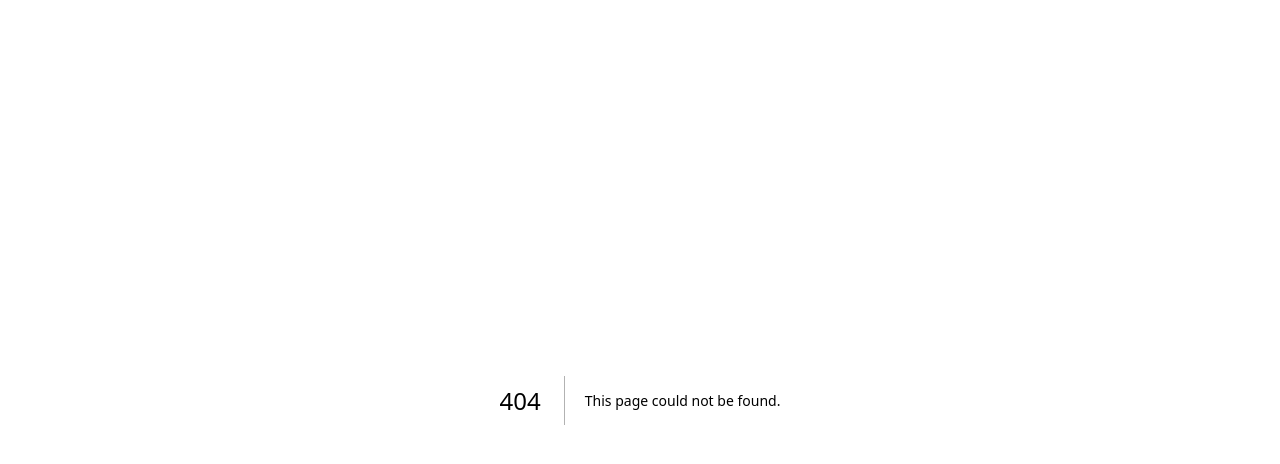
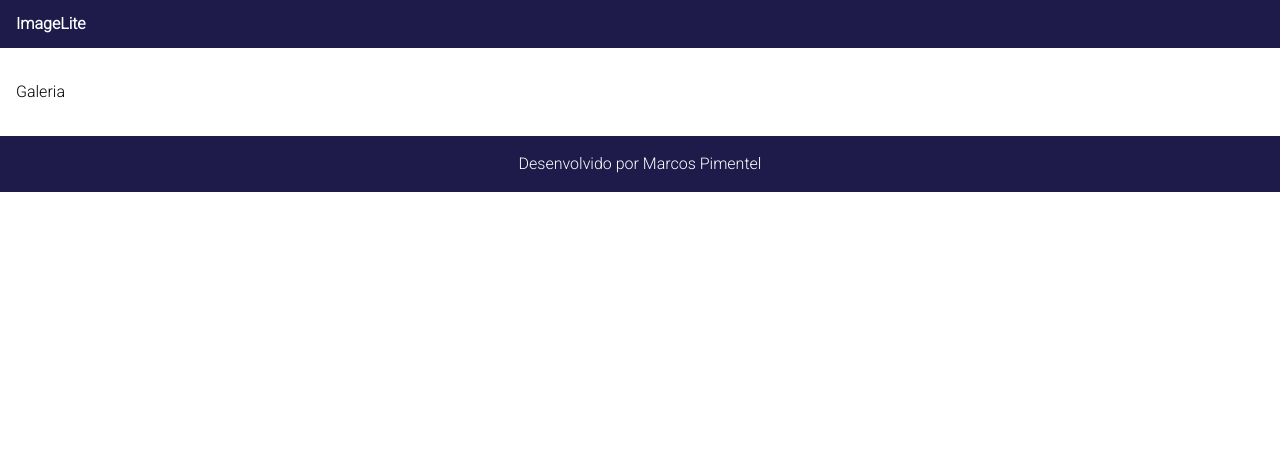
Before and after one commit to marcospsantos226/Upload-de-Imagens--Front, a Next.js app: page /galeria in a window 1280 px wide. Before the commit this address had no page. Shown: the top 464 px of the page. Built offline with nearby package versions, Linux system fonts and the light colour scheme.

Commit message:
Criando o templete das páginas

```diff
--- /dev/null
+++ b/src/app/formulario/page.tsx
@@ -0,0 +1,5 @@
+export default function FormularioPage(){
+    return(
+        <h1>Formulário</h1>
+    )
+}
--- /dev/null
+++ b/src/app/galeria/page.tsx
@@ -0,0 +1,9 @@
+import { Template } from '../../components/Template'
+
+export default function GaleriaPage() {
+    return (
+        <Template>
+            <h1>Galeria</h1>
+        </Template>
+    )
+}
--- a/src/app/globals.css
+++ b/src/app/globals.css
@@ -18,10 +18,5 @@
 
 body {
   color: rgb(var(--foreground-rgb));
-  background: linear-gradient(
-      to bottom,
-      transparent,
-      rgb(var(--background-end-rgb))
-    )
-    rgb(var(--background-start-rgb));
+
 }
--- a/src/app/layout.tsx
+++ b/src/app/layout.tsx
@@ -1,11 +1,11 @@
 import './globals.css'
 import type { Metadata } from 'next'
-import { Inter } from 'next/font/google'
+import { Roboto } from 'next/font/google'
 
-const inter = Inter({ subsets: ['latin'] })
+const roboto = Roboto({ subsets: ['latin'], weight:"300" })
 
 export const metadata: Metadata = {
-  title: 'Create Next App',
+  title: 'Imagelite App',
   description: 'Generated by create next app',
 }
 
@@ -16,7 +16,7 @@ export default function RootLayout({
 }) {
   return (
     <html lang="en">
-      <body className={inter.className}>{children}</body>
+      <body className={roboto.className}>{children}</body>
     </html>
   )
 }
--- a/src/app/page.tsx
+++ b/src/app/page.tsx
@@ -1,9 +1,8 @@
-import Image from 'next/image'
 
 export default function Home() {
   return (
-    <main>
-      Hello Word
-    </main>
+    <>
+
+    </>
   )
 }
--- /dev/null
+++ b/src/components/PrimeiroComponent.tsx
@@ -0,0 +1,20 @@
+'use client'
+
+interface PrimeiroComponentProps{
+    mensagem: string
+}
+
+export const PrimeiroComponent: React.FC<PrimeiroComponentProps> = (props: PrimeiroComponentProps) => {
+
+    function handleClick(){
+        console.log("Cliquei no botão")
+    }
+
+    return(
+        <div>
+            {props.mensagem}
+
+            <button onClick={handleClick}>Clique aqui</button>
+        </div>
+    )
+}
--- /dev/null
+++ b/src/components/Template.tsx
@@ -0,0 +1,36 @@
+
+interface TemplateProps {
+    children: React.ReactNode
+}
+
+export const Template: React.FC<TemplateProps> = (props: TemplateProps) => {
+    return (
+        <>
+            <Header />
+                <div className="container mx-auto mt-8 px-4">
+                    {props.children}
+                </div>
+            <Footer />
+        </>
+    )
+}
+
+const Header: React.FC = () => {
+    return (
+        <header className="bg-indigo-950 text-white py-3">
+            <div className="container mx-auto flex justify-between items-center px-4">
+                <h1 className="text-3x1 font-bold">ImageLite</h1>
+            </div>
+        </header>
+    )
+}
+
+const Footer: React.FC = () => {
+    return (
+        <footer className="bg-indigo-950 text-white py-4 mt-8">
+            <div className="container mx-auto text-center">
+                Desenvolvido por Marcos Pimentel
+            </div>
+        </footer>
+    )
+}
```
